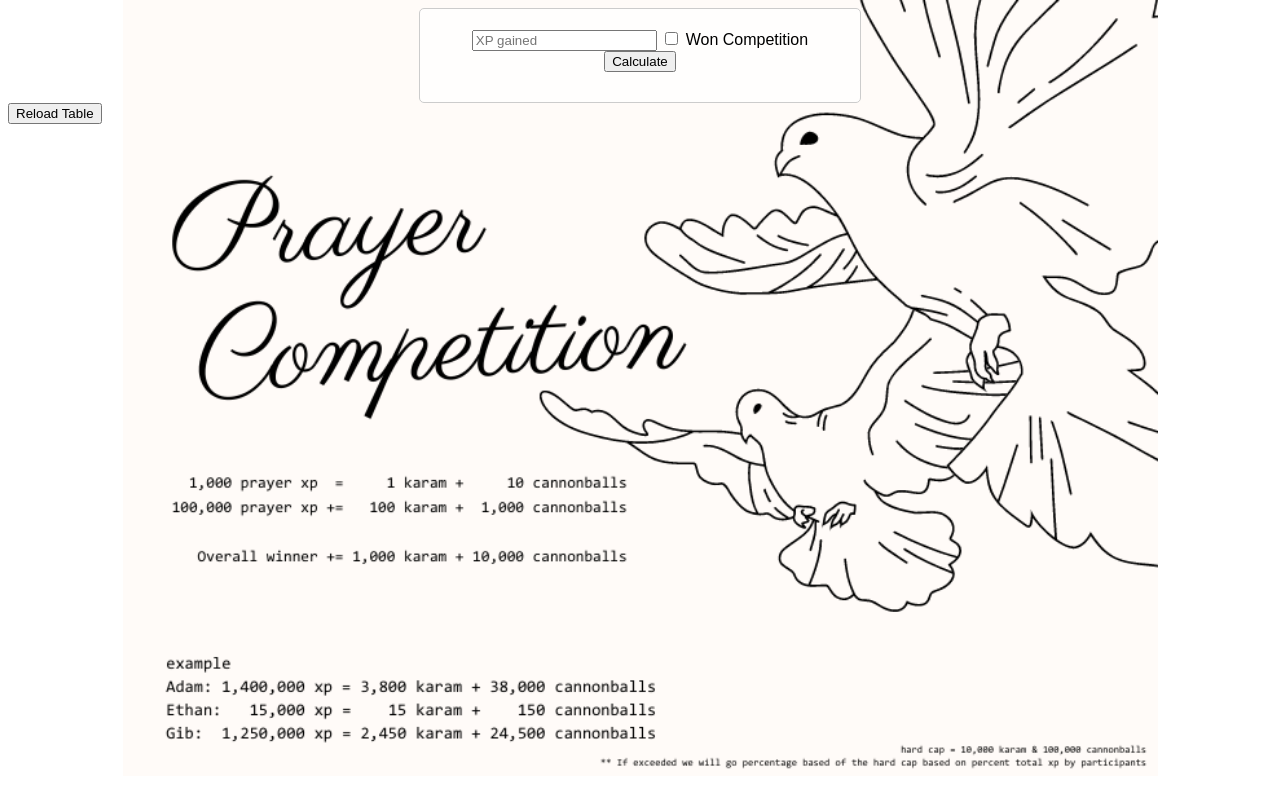
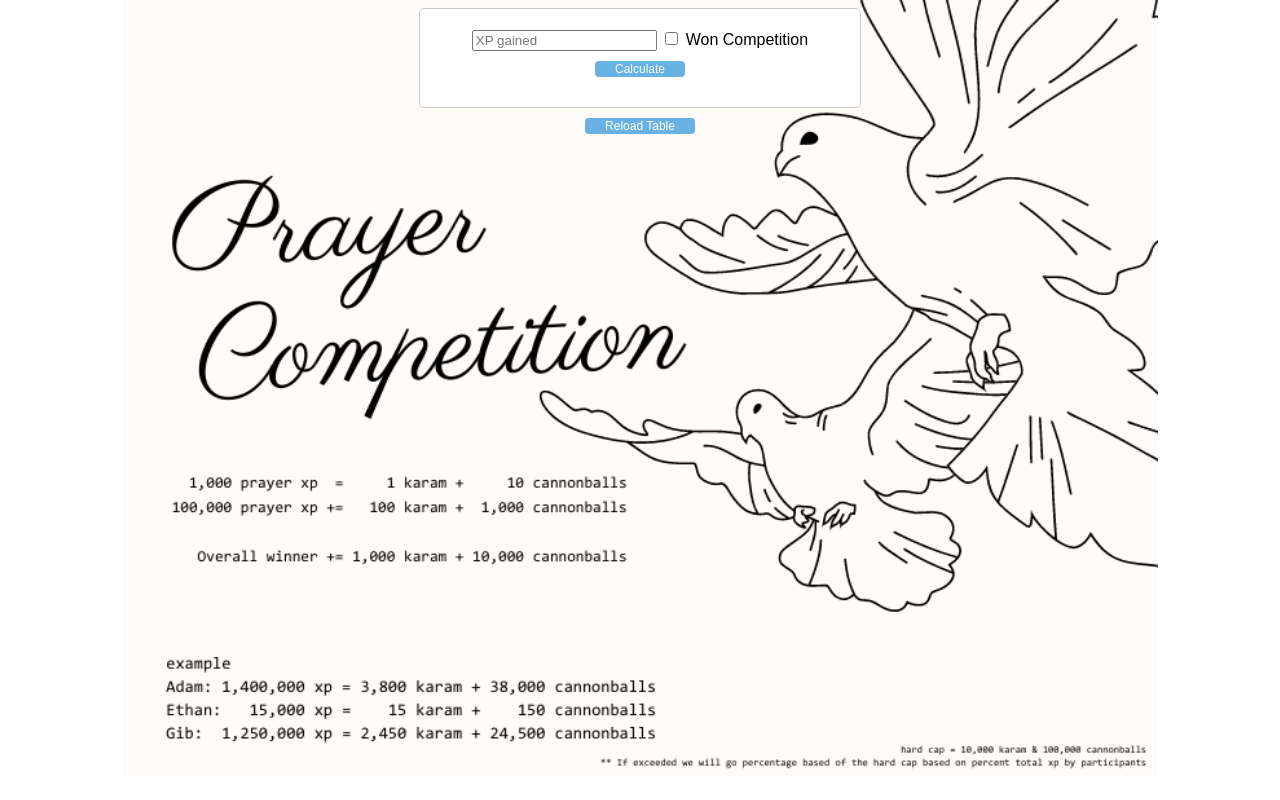
Before and after one commit to masongrosko/osrs_weekly_competition, a plain HTML site: page week_13/index.html in a window 1280 px wide. Drawn offline with Linux system fonts and the light colour scheme; no server answers.

Commit message:
Update style.css

```diff
--- a/week_13/style.css
+++ b/week_13/style.css
@@ -9,6 +9,18 @@ body {
 
 }
 
+button {
+    padding: 1px 20px;
+    margin: 10px auto;
+    border: none;
+    background-color: #3498dbbd;
+    color: white;
+    cursor: pointer;
+    border-radius: 4px;
+    font-size: 12px;
+    display: block;
+}
+
 .calculator {
     max-width: 400px;
     margin: 0 auto;
@@ -16,7 +28,7 @@ body {
     border: 1px solid #ccc;
     border-radius: 5px;
     text-align: center;
-    background-color: rgba(255, 255, 255, 0.8);
+    background-color: rgba(255, 255, 255, .95);
 }
 
 .results {
@@ -28,7 +40,7 @@ body {
     margin-left: auto;
     margin-right: auto;
     margin-top: 20px;
-    background-color: rgba(255, 255, 255, 0.8);
+    background-color: rgba(255, 255, 255, 0.95);
 }
 
 .participants th, .participants td {
@@ -40,4 +52,5 @@ body {
 .participants th {
     background-color: #f2f2f2;
     font-weight: bold;
+    margin-top: 20px;
 }
```
